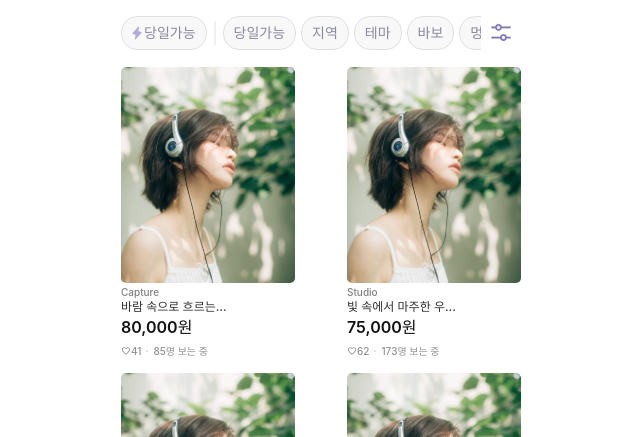
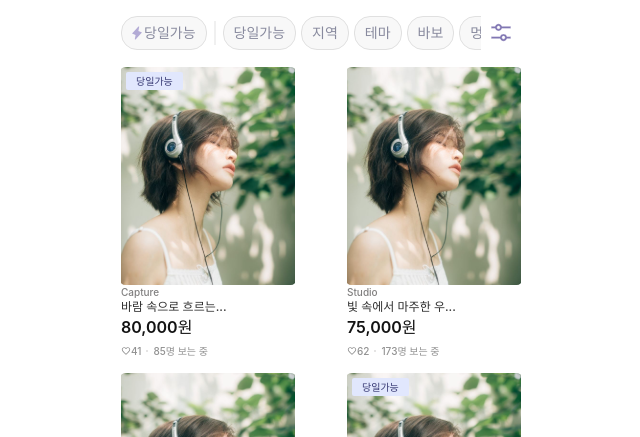
Before and after one commit to Team-Picus/PICUS-FE, a React (Vite) app: page /expert in a window 1280 px wide. Shown: the part 363-800 px from the top of the page, without its empty margins (319-959 px from the left). Built offline with nearby package versions, Linux system fonts and the light colour scheme.

Commit message:
:art: style: filterTag UI 추가
- filterTag UI 추가
- color.ts에 색상 추가

Related to: #5

```diff
--- a/src/app/styles/colors.ts
+++ b/src/app/styles/colors.ts
@@ -9,6 +9,7 @@ export const colors: ColorsTypes = {
   background2: '#F5F6FF',
   sub1: '#FFDD88',
   sub2: '#FFFAEE',
+  sub2_type: '#605C51',
   white: '#FFFFFF',
   gray: '#929CB7',
 };
--- a/src/pages/expert/components/ExpertPostItem.tsx
+++ b/src/pages/expert/components/ExpertPostItem.tsx
@@ -3,6 +3,7 @@ import styled from 'styled-components';
 import { Post } from '@shared/types';
 import IconDot from '@icon/icon-dot.svg';
 import IconHeart from '@icon/icon-heart.svg';
+import FilterTag from '@shared/ui/FilterTag.tsx';
 
 interface ExpertPostItemProps {
   post: Post;
@@ -13,11 +14,9 @@ const ExpertPostItem: React.FC<ExpertPostItemProps> = ({ post }) => {
     <CardContainer>
       <ImageSection>
         <ItemImage src={post.image} alt={post.title} />
-        {/*<TagsContainer>*/}
-        {/*  {post.tags.map((tag, index) => (*/}
-        {/*    <Tag key={index}>{tag}</Tag>*/}
-        {/*  ))}*/}
-        {/*</TagsContainer>*/}
+        <TagsContainer>
+          <FilterTag isTodayAvailable={post.isTodayAvailable} />
+        </TagsContainer>
       </ImageSection>
       <FooterSection>
         <Name>{post.authorId}</Name>
@@ -28,7 +27,7 @@ const ExpertPostItem: React.FC<ExpertPostItemProps> = ({ post }) => {
             <img src={IconHeart} alt={'heart'} />
             {post.likes}
           </Like>
-          <img src={IconDot} alt={'dot'}></img>
+          <img src={IconDot} alt={'dot'} />
           <View>{post.views}명 보는 중</View>
         </LikeAndViewSection>
       </FooterSection>
@@ -50,11 +49,21 @@ const CardContainer = styled.div`
 const ImageSection = styled.div`
   width: 100%;
   height: 218px;
+  position: relative;
 `;
 
 const ItemImage = styled.img`
   width: 100%;
+  height: 100%;
   object-fit: cover;
+`;
+
+const TagsContainer = styled.div`
+  position: absolute;
+  top: 5px;
+  left: 5px;
+  display: flex;
+  gap: 5px;
 `;
 
 const FooterSection = styled.div`
@@ -100,23 +109,3 @@ const View = styled.p`
   font: ${({ theme }) => theme.fonts.caption_10px_medium};
   color: #919191;
 `;
-
-// const TagsContainer = styled.div`
-//   display: flex;
-//   gap: 5px;
-//   margin-top: 10px;
-// `;
-//
-// const Tag = styled.span`
-//   background-color: #e0e0e0;
-//   padding: 3px 8px;
-//   border-radius: 12px;
-//   font-size: 10px;
-//   color: #555;
-//   cursor: pointer;
-//   transition: background-color 0.3s;
-//
-//   &:hover {
-//     background-color: #ccc;
-//   }
-// `;
--- a/src/pages/expert/components/ExpertPosts.tsx
+++ b/src/pages/expert/components/ExpertPosts.tsx
@@ -59,4 +59,5 @@ const StickyWrapper = styled.div`
   top: 0;
   width: 100%;
   background-color: white;
+  z-index: 10;
 `;
--- a/src/shared/apis/expert/mocks.ts
+++ b/src/shared/apis/expert/mocks.ts
@@ -32,7 +32,8 @@ export const expertPosts: Post[] = [
     likes: 41,
     liked: false, // 유저가 좋아요를 눌렀는지 여부
     views: 85,
-    tags: ['여행', '자연', '힐링'], // 예시 태그
+    tags: ['당일가능', '성남시'], // 지역 및 당일가능
+    isTodayAvailable: true, // 당일가능
   },
   {
     id: 2,
@@ -43,7 +44,8 @@ export const expertPosts: Post[] = [
     likes: 62,
     liked: true, // 유저가 좋아요를 눌렀는지 여부
     views: 173,
-    tags: ['사진', '도시', '빛'],
+    tags: ['당일가능', '서울시'], // 지역 및 당일가능
+    isTodayAvailable: false, // 당일가능
   },
   {
     id: 3,
@@ -54,7 +56,8 @@ export const expertPosts: Post[] = [
     likes: 30,
     liked: false, // 유저가 좋아요를 눌렀는지 여부
     views: 100,
-    tags: ['추억', '감성'],
+    tags: ['당일가능', '서울시'], // 지역 및 당일가능
+    isTodayAvailable: false, // 당일가능
   },
   {
     id: 4,
@@ -65,7 +68,8 @@ export const expertPosts: Post[] = [
     likes: 30,
     liked: false, // 유저가 좋아요를 눌렀는지 여부
     views: 100,
-    tags: ['추억', '감성'],
+    tags: ['당일가능', '서울시'], // 지역 및 당일가능
+    isTodayAvailable: true, // 당일가능
   },
   {
     id: 5,
@@ -76,7 +80,8 @@ export const expertPosts: Post[] = [
     likes: 30,
     liked: false, // 유저가 좋아요를 눌렀는지 여부
     views: 100,
-    tags: ['추억', '감성'],
+    tags: ['당일가능', '서울시'], // 지역 및 당일가능
+    isTodayAvailable: true, // 당일가능
   },
   {
     id: 6,
@@ -87,7 +92,8 @@ export const expertPosts: Post[] = [
     likes: 30,
     liked: false, // 유저가 좋아요를 눌렀는지 여부
     views: 100,
-    tags: ['추억', '감성'],
+    tags: ['당일가능', '서울시'], // 지역 및 당일가능
+    isTodayAvailable: true, // 당일가능
   },
   {
     id: 7,
@@ -98,7 +104,8 @@ export const expertPosts: Post[] = [
     likes: 30,
     liked: false, // 유저가 좋아요를 눌렀는지 여부
     views: 100,
-    tags: ['추억', '감성'],
+    tags: ['당일가능', '서울시'], // 지역 및 당일가능
+    isTodayAvailable: true, // 당일가능
   },
   {
     id: 8,
@@ -109,7 +116,8 @@ export const expertPosts: Post[] = [
     likes: 30,
     liked: false, // 유저가 좋아요를 눌렀는지 여부
     views: 100,
-    tags: ['추억', '감성'],
+    tags: ['당일가능', '서울시'], // 지역 및 당일가능
+    isTodayAvailable: true, // 당일가능
   },
   {
     id: 9,
@@ -120,7 +128,8 @@ export const expertPosts: Post[] = [
     likes: 30,
     liked: false, // 유저가 좋아요를 눌렀는지 여부
     views: 100,
-    tags: ['추억', '감성'],
+    tags: ['당일가능', '서울시'], // 지역 및 당일가능
+    isTodayAvailable: true, // 당일가능
   },
   {
     id: 10,
@@ -131,10 +140,11 @@ export const expertPosts: Post[] = [
     likes: 30,
     liked: false, // 유저가 좋아요를 눌렀는지 여부
     views: 100,
-    tags: ['추억', '감성'],
+    tags: ['당일가능', '서울시'], // 지역 및 당일가능
+    isTodayAvailable: true, // 당일가능
   },
   {
-    id: 10,
+    id: 11,
     image: ImgExpertRecentPost1,
     title: '기억의 물결...',
     authorId: 'We_are_00',
@@ -142,10 +152,11 @@ export const expertPosts: Post[] = [
     likes: 30,
     liked: false, // 유저가 좋아요를 눌렀는지 여부
     views: 100,
-    tags: ['추억', '감성'],
+    tags: ['당일가능', '서울시'], // 지역 및 당일가능
+    isTodayAvailable: true, // 당일가능
   },
   {
-    id: 10,
+    id: 12,
     image: ImgExpertRecentPost1,
     title: '기억의 물결...',
     authorId: 'We_are_00',
@@ -153,10 +164,11 @@ export const expertPosts: Post[] = [
     likes: 30,
     liked: false, // 유저가 좋아요를 눌렀는지 여부
     views: 100,
-    tags: ['추억', '감성'],
+    tags: ['당일가능', '서울시'], // 지역 및 당일가능
+    isTodayAvailable: true, // 당일가능
   },
   {
-    id: 10,
+    id: 13,
     image: ImgExpertRecentPost1,
     title: '기억의 물결...',
     authorId: 'We_are_00',
@@ -164,6 +176,7 @@ export const expertPosts: Post[] = [
     likes: 30,
     liked: false, // 유저가 좋아요를 눌렀는지 여부
     views: 100,
-    tags: ['추억', '감성'],
+    tags: ['당일가능', '서울시'], // 지역 및 당일가능
+    isTodayAvailable: true, // 당일가능
   },
 ];
--- a/src/shared/types/expert/filter.ts
+++ b/src/shared/types/expert/filter.ts
@@ -1,5 +1,4 @@
 // 필터 타입 정의
 export interface Filter {
   category: string[];
-  sortBy: string; // 예: 최근 활동 순
 }
--- a/src/shared/types/expert/post.ts
+++ b/src/shared/types/expert/post.ts
@@ -9,4 +9,5 @@ export interface Post {
   liked: boolean; // 유저가 좋아요를 눌렀는지 여부
   views: number;
   tags: string[];
+  isTodayAvailable: boolean;
 }
--- /dev/null
+++ b/src/shared/ui/FilterTag.tsx
@@ -0,0 +1,39 @@
+import React from 'react';
+import styled from 'styled-components';
+
+interface FilterTagProps {
+  isTodayAvailable: boolean;
+}
+
+const FilterTag: React.FC<FilterTagProps> = ({ isTodayAvailable }) => {
+  return (
+    <TagListContainer>
+      {isTodayAvailable && (
+        <TagContainer>당일가능</TagContainer>
+      )}
+    </TagListContainer>
+  );
+};
+
+export default FilterTag;
+
+const TagListContainer = styled.div`
+  display: flex;
+  flex-wrap: wrap;
+`;
+
+const TagContainer = styled.div`
+  display: flex;
+  align-items: center;
+  justify-content: center;
+  padding: 2px 10px;
+  font: ${({ theme }) => theme.fonts.caption_10px_medium};
+  background-color: ${({ theme }) => theme.colors.tag3};
+  color: ${({ theme }) => theme.colors.main1};
+  border-radius: 2px;
+  transition: transform 0.3s;
+
+  &:hover {
+    transform: translateY(-10px);
+  }
+`;
```
Also changed, not shown: src/pages/expert/ui/FilterModal.tsx (added).
